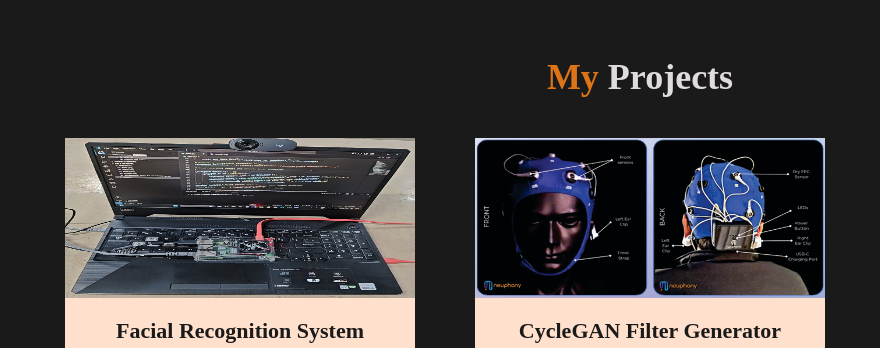
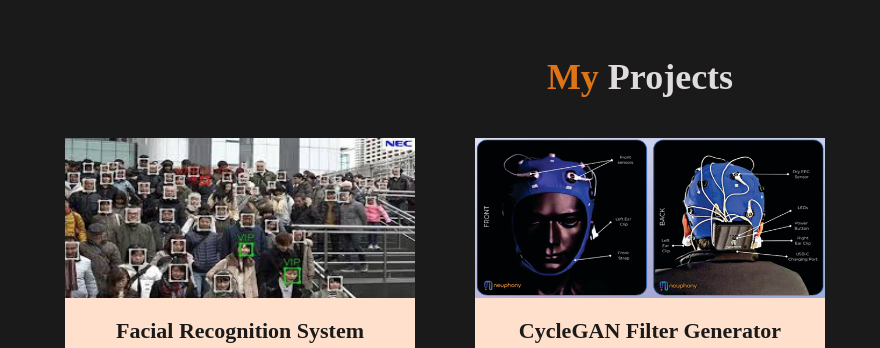
Before and after one commit to Fidaan007/portfolio, a plain HTML site: page index.html in a window 1280 px wide. Shown: the part 1780-2128 px from the top of the page, 0-880 px from the left. Drawn offline with Linux system fonts and the light colour scheme; grey boxes are pictures that could not be loaded.

Commit message:
small update in project section

```diff
--- a/index.html
+++ b/index.html
@@ -81,7 +81,7 @@
 
     <div class="projects-grid">
       <div class="project-card">
-        <img src="images/projects/hardware.jpg" alt="Facial Recognition System">
+        <img src="images/projects/facial.jpeg" alt="Facial Recognition System">
         <div class="project-content">
           <h3>Facial Recognition System</h3>
           <p>Developed a smart surveillance system integrating facial recognition technology. Uses Raspberry Pi for real-time detection and laptop for advanced recognition tasks.</p>
@@ -109,6 +109,7 @@
     </div>
   </div>
 </section>
+
 
 
 
@@ -150,6 +151,7 @@
   </div>
   <h5 style="color: #f4f1f1;">©2025 Fidaan Hussain P. All Rights Reserved</h5>
 </footer>
+<script src="script.js"></script>
 
 
 </body>
```
Also changed, not shown: images/projects/facial.jpeg (added).
